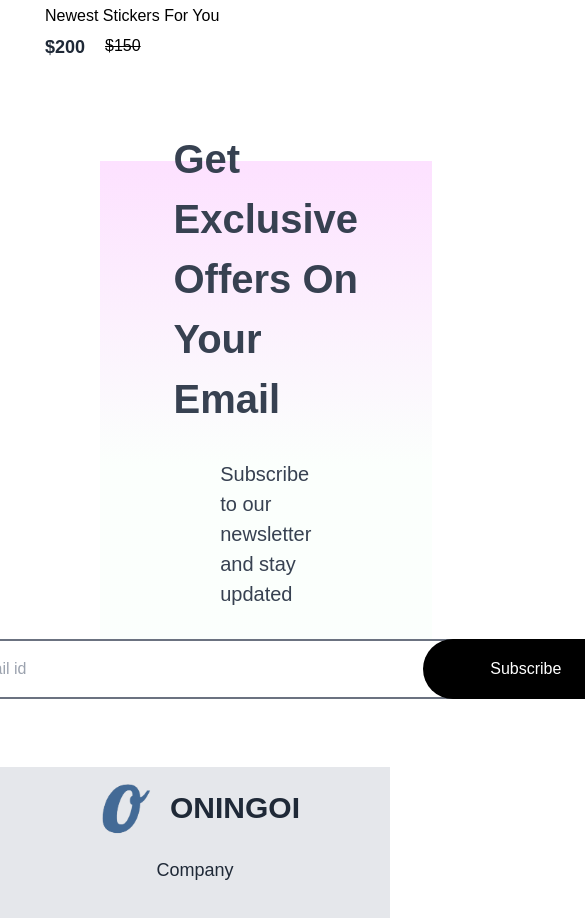
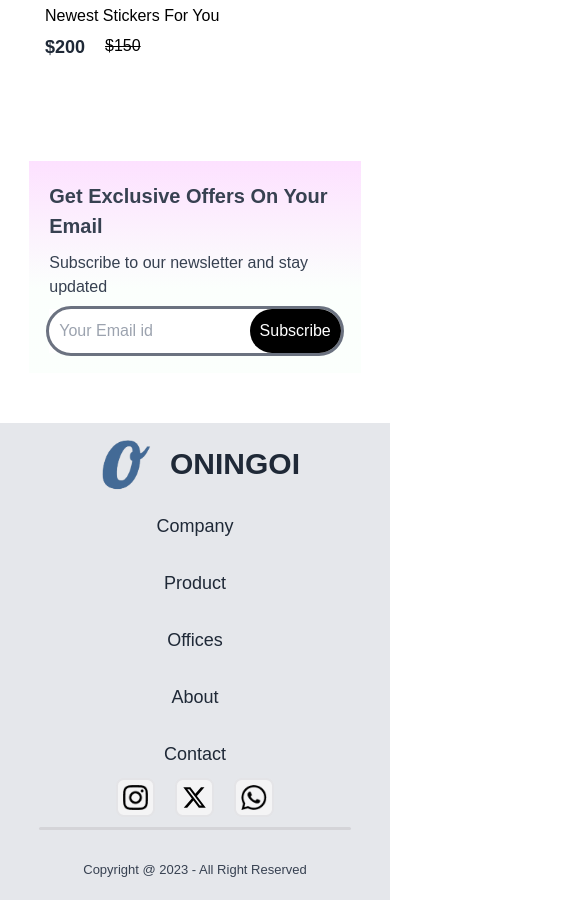
Before and after one commit to Sheddiey/ecommerce-project, a React (Create React App) app: page / in a window 390 px wide. Shown: the part 8167-9085 px from the top of the page, 585 px wide, since content can reach past the window. Built offline with nearby package versions, Linux system fonts and the light colour scheme.

Commit message:
responsive--newsletter

```diff
--- a/src/Components/NewsLetter/NewsLetter.jsx
+++ b/src/Components/NewsLetter/NewsLetter.jsx
@@ -2,16 +2,16 @@ import React from "react";
 
 const NewsLetter = () => {
   return (
-    <div className="w-[85%] h-[60vh] flex flex-col justify-center items-center px-[140px] py-0 bg-linear gap-[30px] m-[100px]">
-      <h1 className="text-gray-700 font-semibold text-[40px]">
+    <div className="w-[85%] py-[20px] m-[auto] md:h-[60vh] md:flex md:flex-col justify-center items-center px-[20px] md:px-[140px] my-[50px] py-0 bg-linear gap-[30px] md:m-[100px]">
+      <h1 className="text-gray-700 font-semibold text-[20px] md:text-[40px]">
         Get Exclusive Offers On Your Email
       </h1>
-      <p className="text-gray-700 text-[20px]">
+      <p className="text-gray-700 md:my-[0px] my-[10px] text-[16px] md:text-[20px]">
         Subscribe to our newsletter and stay updated
       </p>
-      <div className="flex items-center bg-white w-[730px] h-[60px] rounded-[80px] border-solid border-2 border-gray-500">
-        <input className="w-[500px] ml-[30px] border-none outline-none text-gray-700 text-[16px]" type="email" placeholder="Your Email id" />
-        <button className="w-[210px] h-[60px] rounded-[80px] bg-black text-white text-[16px] cursor-pointer">Subscribe</button>
+      <div className="flex items-center relative bg-white md:w-[730px] outline md:h-[60px] rounded-[80px] outline-gray-500">
+        <input className="md:w-[500px] p-[10px] md:ml-[30px] border-none outline-none text-gray-700 text-[16px]" type="email" placeholder="Your Email id" />
+        <button className="md:w-[210px] right-[0px] absolute md:relative md:h-[60px] p-[10px] rounded-[80px] bg-black text-white text-[16px] cursor-pointer">Subscribe</button>
       </div>
     </div>
   );
```
